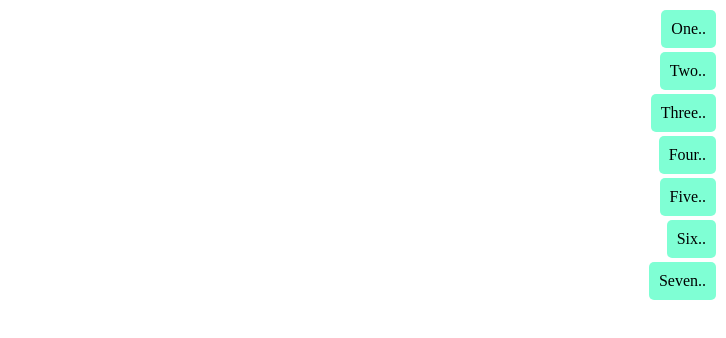
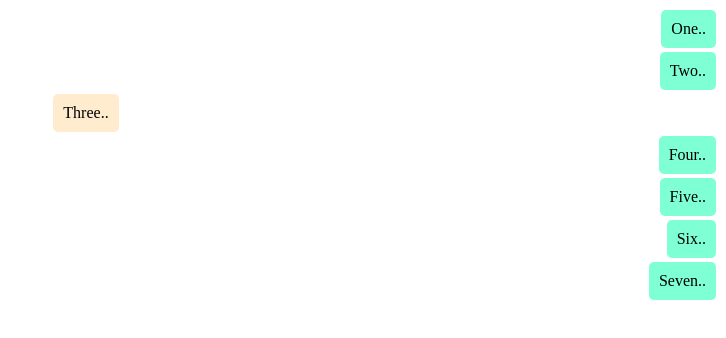
Before and after one commit to Abd-El-Rahman-Mohamed/Understanding-flexbox, a plain HTML site: page index.html in a window 1280 px wide. Shown: the whole page, without its empty margins (554-1280 px from the left). Drawn offline with Linux system fonts and the light colour scheme.

Commit message:
trying align-self property

```diff
--- a/style.css
+++ b/style.css
@@ -22,3 +22,10 @@
     /* align-items */
     align-items: flex-end;
 }
+
+.box3 {
+    background-color: blanchedalmond;
+
+    /* align-self */
+    align-self: center;
+}
```
